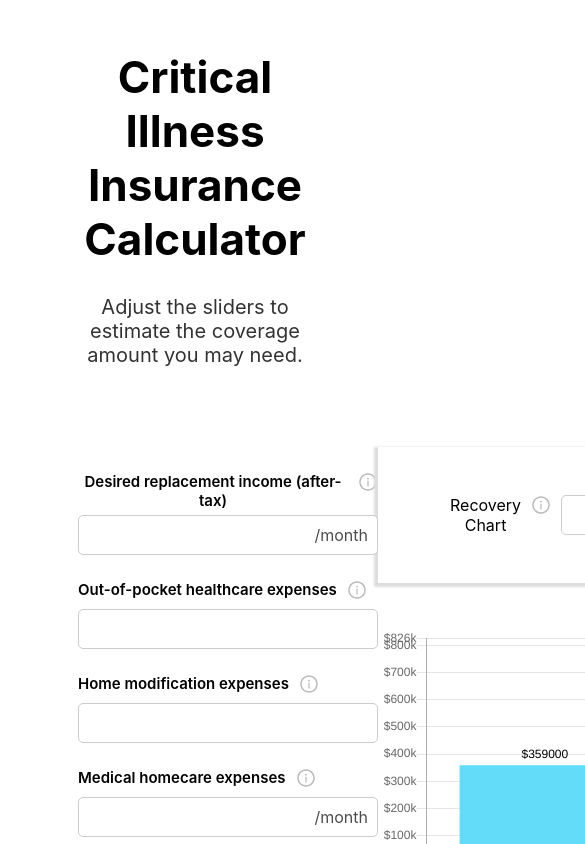
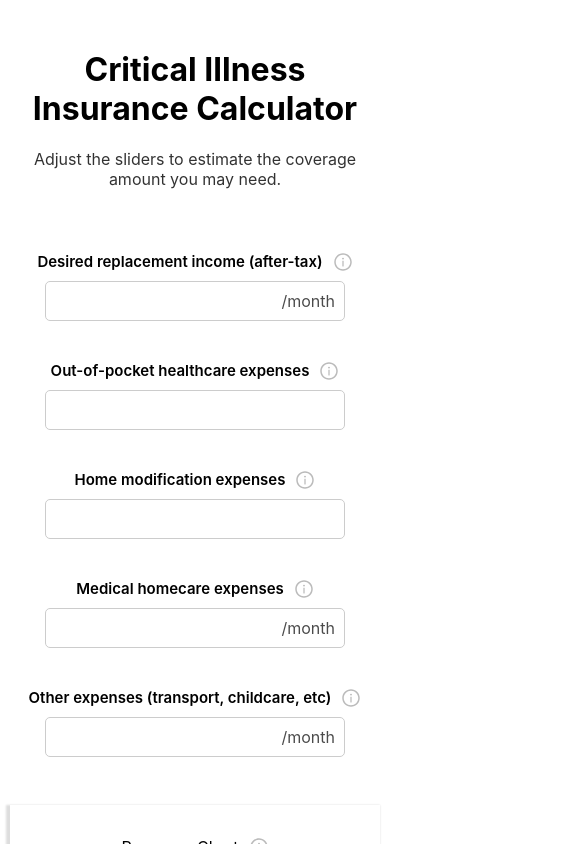
Before and after one commit to prakash-betalectic/cybrilla-test-frontend, a React (Create React App) app: page / in a window 390 px wide. Shown: the top 844 px of the page, 585 px wide, since content can reach past the window. Built offline with nearby package versions, Linux system fonts and the light colour scheme.

Commit message:
Add Responsive styles

```diff
--- a/src/App.css
+++ b/src/App.css
@@ -2,7 +2,7 @@
 
 .App {
   margin: 50px auto;
-  max-width: 60%;
+  max-width: 80%;
   text-align: center;
 }
 
@@ -91,9 +91,14 @@ input[type='number'] {
 
 /* Start Slider */
 
+.Slider_section {
+  text-align: left;
+  margin-bottom: 25px;
+}
+
 .Slider_title {
   display: flex;
-  margin: 25px 0 5px;
+  margin-bottom: 5px;
   font-weight: 600;
   font-size: 15px;
 }
@@ -123,3 +128,88 @@ input[type='number'] {
 }
 
 /* End Slider */
+
+/* Start Responsive styles */
+
+/* @media all and (max-width: 1200px) {
+
+  .App_Main_Section {
+    grid-template-columns: 1fr;
+    margin-top: 3rem;
+  }
+
+  .Slider {
+    margin-bottom: 3rem;
+  }
+
+  .Slider_input_container.Slider_input_text::after {
+    top: 10px;
+  }
+
+  .Slider_section {
+    display: flex;
+    align-items: center;
+    justify-content: space-between;
+  }
+} */
+
+@media all and (max-width: 1200px) {
+  .App {
+    max-width: 95%;
+  }
+
+  .Heading_title {
+    font-size: 2rem;
+  }
+
+  .Heading_secondary_title {
+    font-size: 1rem;
+  }
+}
+
+@media all and (max-width: 1024px) {
+  .App_Main_Section {
+    /*grid-template-columns: 1fr;*/
+    display: block;
+    margin-top: 3rem;
+  }
+
+  .Slider {
+    margin-bottom: 3rem;
+  }
+
+  .Slider_input_container.Slider_input_text::after {
+    top: 10px;
+  }
+
+  .Slider_section {
+    display: flex;
+    align-items: center;
+    justify-content: space-between;
+  }
+
+  .Slider_section {
+    flex-direction: column;
+  }
+}
+
+@media all and (max-width: 600px) {
+  .App {
+    max-width: 100%;
+    padding: 0 10px;
+  }
+
+  .Recovery {
+    flex-direction: column;
+  }
+
+  .Recovery_title {
+    margin-top: 0;
+  }
+
+  .Slider_section {
+    max-width: 100vw;
+  }
+}
+
+/* End Responsive styles */
--- a/src/components/Slider.js
+++ b/src/components/Slider.js
@@ -6,7 +6,7 @@ export const Slider = () => {
   return (
     <>
       <div className="Slider">
-        <div class="Slicer_section">
+        <div className="Slider_section">
           <p className="Slider_title">
             Desired replacement income (after-tax){' '}
             <IconContext.Provider
@@ -21,7 +21,7 @@ export const Slider = () => {
             <input className="Slider_input" />
           </span>
         </div>
-        <div class="Slicer_section">
+        <div className="Slider_section">
           <p className="Slider_title">
             Out-of-pocket healthcare expenses{' '}
             <IconContext.Provider
@@ -32,11 +32,11 @@ export const Slider = () => {
               </span>
             </IconContext.Provider>
           </p>
-        </div>
-        <div class="Slicer_section">
           <span className="Slider_input_container">
             <input className="Slider_input" />
           </span>
+        </div>
+        <div className="Slider_section">
           <p className="Slider_title">
             Home modification expenses{' '}
             <IconContext.Provider
@@ -51,7 +51,7 @@ export const Slider = () => {
             <input className="Slider_input" />
           </span>
         </div>
-        <div class="Slicer_section">
+        <div className="Slider_section">
           <p className="Slider_title">
             Medical homecare expenses{' '}
             <IconContext.Provider
@@ -66,7 +66,7 @@ export const Slider = () => {
             <input className="Slider_input" />
           </span>
         </div>
-        <div class="Slicer_section">
+        <div className="Slider_section">
           <p className="Slider_title">
             Other expenses (transport, childcare, etc){' '}
             <IconContext.Provider
```
